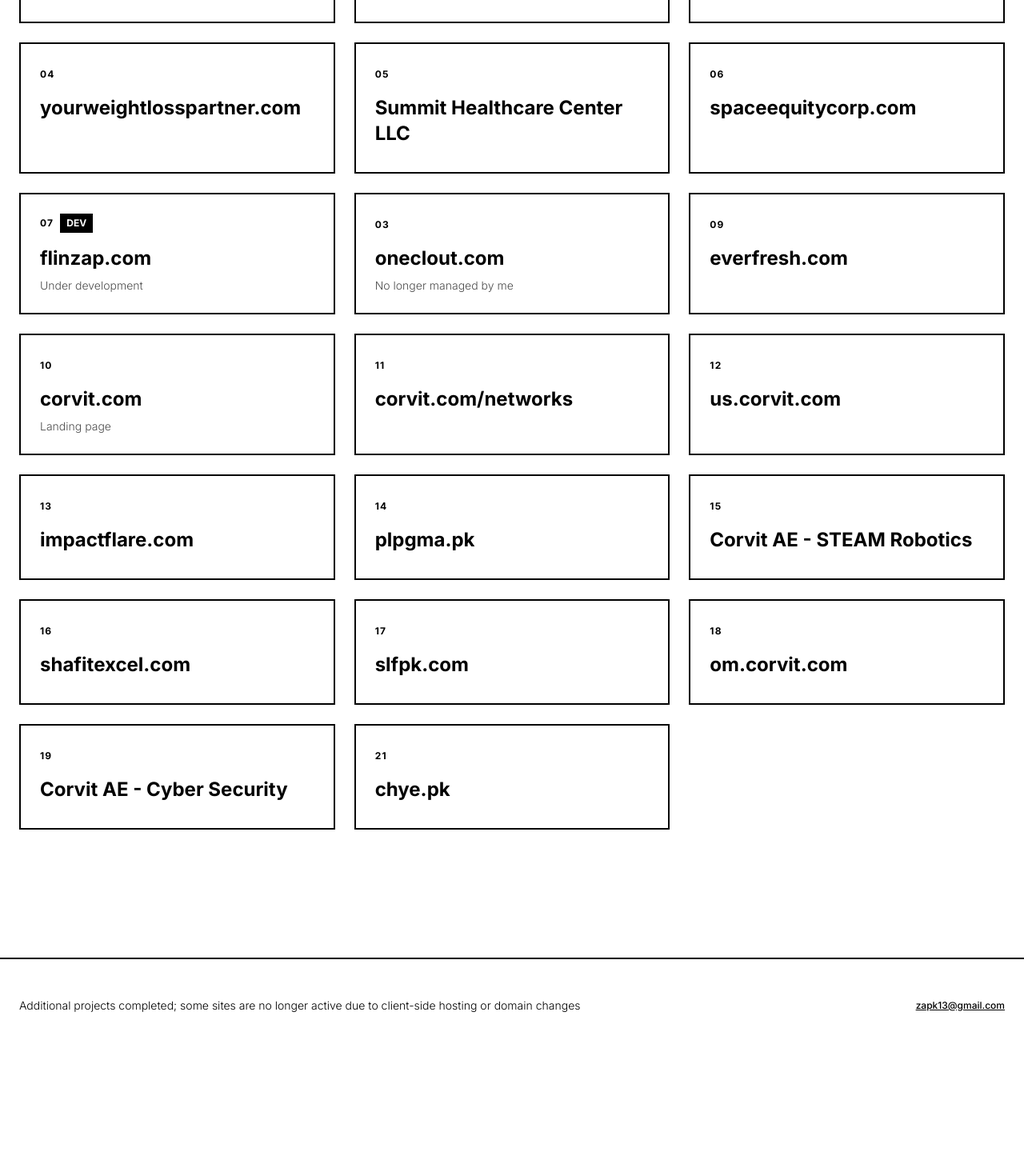
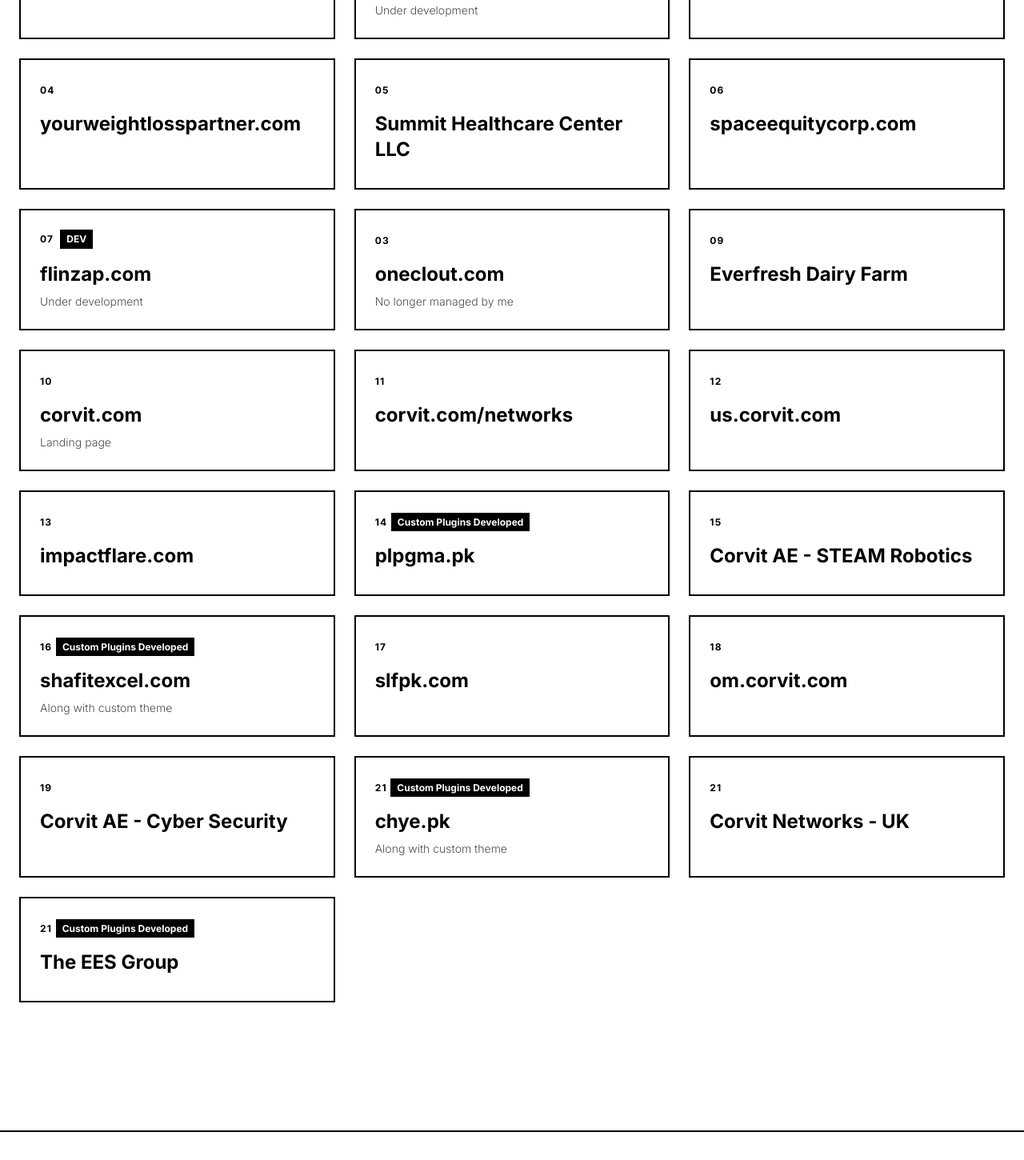
Before and after one commit to zapk13/wp-portfolio, a plain HTML site: page index.html in a window 1280 px wide. Shown: the part 773-2223 px from the top of the page at 80% size. Before the commit the page ends 2088 px from the top, so only its background shows below. Drawn offline with nearby package versions, Linux system fonts and the light colour scheme.

Commit message:
Update portfolio items with new links and descriptions

```diff
--- a/index.html
+++ b/index.html
@@ -97,14 +97,17 @@
             <a href="https://staging.tdcp.gop.pk/" target="_blank" rel="noopener noreferrer" class="portfolio-item border-2 border-black p-6 hover:bg-black hover:text-white block">
                 <div class="mb-4">
                     <span class="text-xs font-bold tracking-widest uppercase">02</span>
+                    <span class="text-xs font-bold bg-black text-white px-2 py-1">DEV</span>
                 </div>
                 <h3 class="text-2xl font-bold mb-2">Tourism Development Corporation of Punjab (TDCP)</h3>
+                <p class="text-sm font-light opacity-70">Under development</p>
             </a>
 
             <!-- Portfolio Item 3 -->
             <a href="https://uandispreadthelight.com/" target="_blank" rel="noopener noreferrer" class="portfolio-item border-2 border-black p-6 hover:bg-black hover:text-white block relative">
                 <div class="mb-4 flex items-center gap-2">
                     <span class="text-xs font-bold tracking-widest uppercase">08</span>
+                    <span class="text-xs font-bold bg-black text-white px-2 py-1">Best design so far</span>
                 </div>
                 <h3 class="text-2xl font-bold mb-2">U & I Spread the Light</h3>
             </a>
@@ -153,11 +156,11 @@
             </a>
 
             <!-- Portfolio Item 9 -->
-            <a href="https://everfresh.com" target="_blank" rel="noopener noreferrer" class="portfolio-item border-2 border-black p-6 hover:bg-black hover:text-white block">
+            <a href="https://everfresh.pk" target="_blank" rel="noopener noreferrer" class="portfolio-item border-2 border-black p-6 hover:bg-black hover:text-white block">
                 <div class="mb-4">
                     <span class="text-xs font-bold tracking-widest uppercase">09</span>
                 </div>
-                <h3 class="text-2xl font-bold mb-2">everfresh.com</h3>
+                <h3 class="text-2xl font-bold mb-2">Everfresh Dairy Farm</h3>
             </a>
 
             <!-- Portfolio Item 10 -->
@@ -197,6 +200,7 @@
             <a href="https://plpgma.pk" target="_blank" rel="noopener noreferrer" class="portfolio-item border-2 border-black p-6 hover:bg-black hover:text-white block">
                 <div class="mb-4">
                     <span class="text-xs font-bold tracking-widest uppercase">14</span>
+                    <span class="text-xs font-bold bg-black text-white px-2 py-1">Custom Plugins Developed</span>
                 </div>
                 <h3 class="text-2xl font-bold mb-2">plpgma.pk</h3>
             </a>
@@ -213,8 +217,10 @@
             <a href="https://shafitexcel.com" target="_blank" rel="noopener noreferrer" class="portfolio-item border-2 border-black p-6 hover:bg-black hover:text-white block">
                 <div class="mb-4">
                     <span class="text-xs font-bold tracking-widest uppercase">16</span>
+                    <span class="text-xs font-bold bg-black text-white px-2 py-1">Custom Plugins Developed</span>
                 </div>
                 <h3 class="text-2xl font-bold mb-2">shafitexcel.com</h3>
+                <p class="text-sm font-light opacity-70">Along with custom theme</p>
             </a>
 
             <!-- Portfolio Item 17 -->
@@ -245,8 +251,27 @@
             <a href="https://chye.pk" target="_blank" rel="noopener noreferrer" class="portfolio-item border-2 border-black p-6 hover:bg-black hover:text-white block">
                 <div class="mb-4">
                     <span class="text-xs font-bold tracking-widest uppercase">21</span>
+                    <span class="text-xs font-bold bg-black text-white px-2 py-1">Custom Plugins Developed</span>
                 </div>
                 <h3 class="text-2xl font-bold mb-2">chye.pk</h3>
+                <p class="text-sm font-light opacity-70">Along with custom theme</p>
+            </a>
+
+            <!-- Portfolio Item 21 -->
+            <a href="https://uk.corvit.com" target="_blank" rel="noopener noreferrer" class="portfolio-item border-2 border-black p-6 hover:bg-black hover:text-white block">
+                <div class="mb-4">
+                    <span class="text-xs font-bold tracking-widest uppercase">21</span>
+                </div>
+                <h3 class="text-2xl font-bold mb-2">Corvit Networks - UK</h3>
+            </a>
+
+            <!-- Portfolio Item 22 -->
+            <a href="https://theeesgroup.com/" target="_blank" rel="noopener noreferrer" class="portfolio-item border-2 border-black p-6 hover:bg-black hover:text-white block">
+                <div class="mb-4">
+                    <span class="text-xs font-bold tracking-widest uppercase">21</span>
+                    <span class="text-xs font-bold bg-black text-white px-2 py-1">Custom Plugins Developed</span>
+                </div>
+                <h3 class="text-2xl font-bold mb-2">The EES Group</h3>
             </a>
         </div>
     </section>
```
